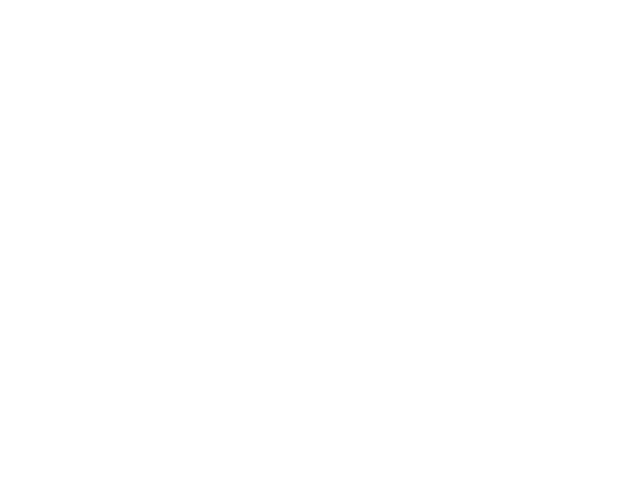
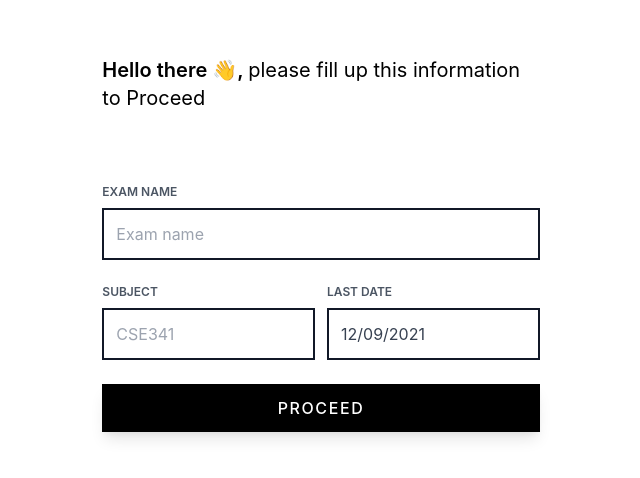
Before and after one commit to zarif007/Online-Exam-ClientSide, a React (Create React App) app in the folder onlineexam/: page /makeexam in a window 1280 px wide. Shown: the part 156-634 px from the top of the page, without its empty margins (319-959 px from the left). Built offline with nearby package versions, Linux system fonts and the light colour scheme.

Commit message:
Started adding make exam part

```diff
--- a/onlineexam/package.json
+++ b/onlineexam/package.json
@@ -7,7 +7,9 @@
     "@testing-library/jest-dom": "^5.16.1",
     "@testing-library/react": "^11.2.7",
     "@testing-library/user-event": "^12.8.3",
+    "moment": "^2.29.1",
     "react": "^17.0.2",
+    "react-datepicker": "^4.5.0",
     "react-dom": "^17.0.2",
     "react-router-dom": "^5.3.0",
     "react-scripts": "4.0.3",
@@ -15,8 +17,8 @@
   },
   "scripts": {
     "start": "craco start",
-     "build": "craco build",
-     "test": "craco test",
+    "build": "craco build",
+    "test": "craco test",
     "eject": "react-scripts eject"
   },
   "eslintConfig": {
--- a/onlineexam/public/index.html
+++ b/onlineexam/public/index.html
@@ -39,5 +39,6 @@
       To begin the development, run `npm start` or `yarn start`.
       To create a production bundle, use `npm run build` or `yarn build`.
     -->
+
   </body>
 </html>
--- a/onlineexam/src/App.js
+++ b/onlineexam/src/App.js
@@ -8,6 +8,7 @@
   Link
 } from "react-router-dom";
 import HomePage from './Components/HomePage/HomePage';
+import MakeExam from './Components/MakeExam/MakeExam';
 
 function App() {
   return (
@@ -17,6 +18,9 @@
           <Route exact path='/'>
             <HomePage />
           </Route>
+          <Route exact path='/makeexam'>
+            <MakeExam />
+          </Route>
         </Switch>
       </Router>
     </div>
--- a/onlineexam/src/Components/HomePage/HomePage.js
+++ b/onlineexam/src/Components/HomePage/HomePage.js
@@ -5,7 +5,7 @@
 const HomePage = () => {
   return (
     <>
-      <section class="bg-gray-200 py-20 lg:py-28">
+      <section class="py-20 lg:py-28">
             <div class="container mx-auto px-5 text-center">
                 <div class="mb-6">
                     <div class="space-y-4 mb-12">
@@ -13,7 +13,7 @@
                         <h1 class="text-5xl sm:text-7xl font-bold">Make Online MCQ based Exams</h1>
                     </div>
                     <div className="grid justify-items-center">
-                        <Link href="#0" class=" mt-9 border-2 border-gray-900 font-semibold leading-none text-white py-4 px-10 bg-gray-900 hover:border-gray-800 rounded hover:bg-gray-800 focus:ring-2 focus:ring-offset-2 focus:ring-gray-900 focus:outline-none">Make Exam</Link>
+                        <Link to='/makeexam' href="#0" class=" mt-9 border-2 border-gray-900 font-semibold leading-none text-white py-4 px-10 bg-gray-900 hover:border-gray-800 rounded hover:bg-gray-800 focus:ring-2 focus:ring-offset-2 focus:ring-gray-900 focus:outline-none">Make Exam</Link>
                         <Link href="#0" class=" mt-9 border-2 border-gray-900 font-semibold leading-none text-gray-900 py-4 px-10 hover:border-gray-800 focus:ring-2 focus:ring-offset-2 focus:ring-gray-900 focus:outline-none">Join Exam</Link>
                     </div>
 
--- /dev/null
+++ b/onlineexam/src/Components/MakeExam/MakeExam.js
@@ -0,0 +1,59 @@
+import React, { useState, useRef } from "react";
+import DatePicker from "react-datepicker";
+
+import "react-datepicker/dist/react-datepicker.css";
+
+
+let crypto = require("crypto");
+
+const MakeExam = () => {
+    const [endDate, setEndDate] = useState(new Date());
+
+    const name = useRef('');
+    const subject = useRef('');
+
+    let date = new Date();
+
+
+    const handleSubmit = e => {
+        e.preventDefault();
+
+        const data = {
+            name: name.current.value,
+            subject: subject.current.value,
+            last_date: endDate.toLocaleDateString(),
+            exam_id: crypto.randomBytes(6).toString('hex'),
+        };
+
+        console.log(data);
+    }
+
+    return (
+        <>
+            <div className="grid min-h-screen place-items-center">
+                <div className="w-11/12 p-12 bg-white sm:w-8/12 md:w-1/2 lg:w-5/12">
+                    <h1 className="text-xl font-semibold">Hello there 👋, <span className="font-normal">please fill up this information to Proceed</span></h1>
+                    <form className="mt-6" onSubmit={handleSubmit}>
+                        <label  className="block mt-2 text-xs font-semibold text-gray-600 uppercase pt-12">Exam Name</label>
+                        <input ref={name} id="name" type="name" name="name" placeholder="Exam name" className="border-2 border-gray-900  block w-full p-3 mt-2 text-gray-700  appearance-none focus:outline-none" required />
+                        <div className="flex justify-between gap-3">
+                            <span className="w-1/2">
+                                <label  className="block text-xs font-semibold text-gray-600 uppercase pt-6">Subject</label>
+                                <input ref={subject} id="firstname" type="text" name="firstname" placeholder="CSE341" className="border-2 border-gray-900 block w-full p-3 mt-2 text-gray-700  appearance-none focus:outline-none" required />
+                            </span>
+                            <span className="w-1/2">
+                                <label className="block text-xs font-semibold text-gray-600 uppercase pt-6">Last Date</label>
+                                <DatePicker className="border-2 border-gray-900  block w-full p-3 mt-2 text-gray-700  appearance-none focus:outline-none" selected={endDate} onChange={(date) => {setEndDate(date)}} />
+                            </span>
+                        </div>
+                        <button type="submit" className="mt-6 w-full py-3 mt-6 font-medium tracking-widest text-white uppercase bg-black shadow-lg focus:outline-none hover:bg-gray-900 hover:shadow-none">
+                            Proceed
+                        </button>
+                    </form>
+                </div>
+            </div>
+        </>
+    );
+}
+
+export default MakeExam
```
Also changed, not shown: 1 other file (tests, documents, lock files or other folders).
